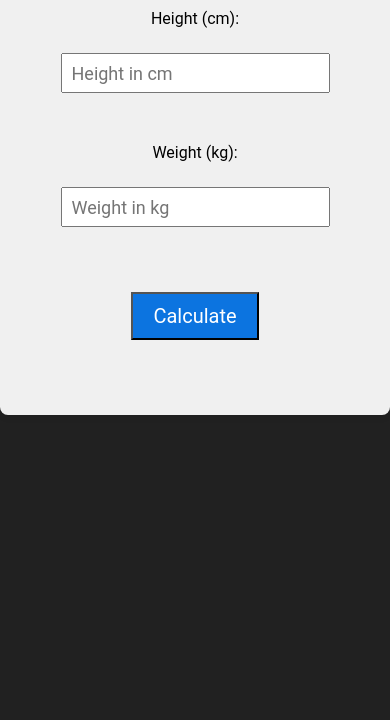
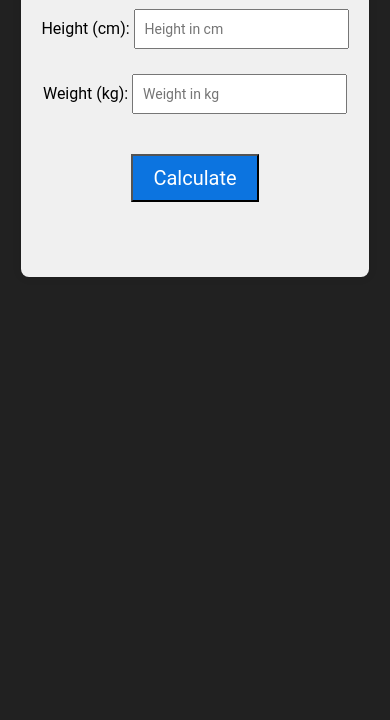
Before and after one commit to aniket-sanju/BMI, a plain HTML site: page index.html in a window 390 px wide. Shown: the part 124-844 px from the top of the page. Drawn offline with Linux system fonts and the light colour scheme.

Commit message:
Update bmi.css

```diff
--- a/bmi.css
+++ b/bmi.css
@@ -51,3 +51,9 @@ height: 20px;
 font-size: 18px;
 padding: 18px 9px;
 }
+@media screen and (max-width:420px) {
+    #height, #weight{
+        margin: 0;
+        font-size: 14px;
+    }
+}
```
